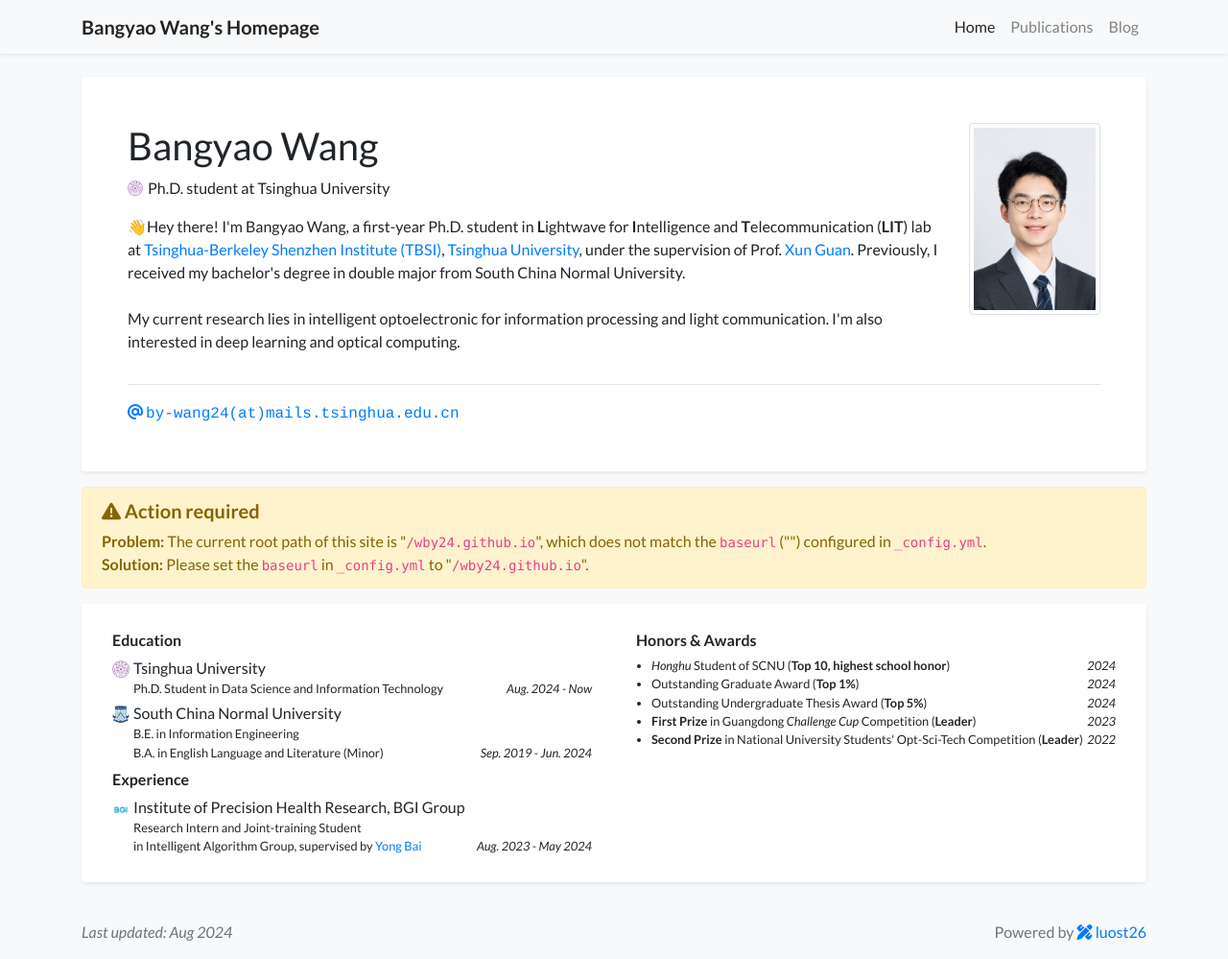
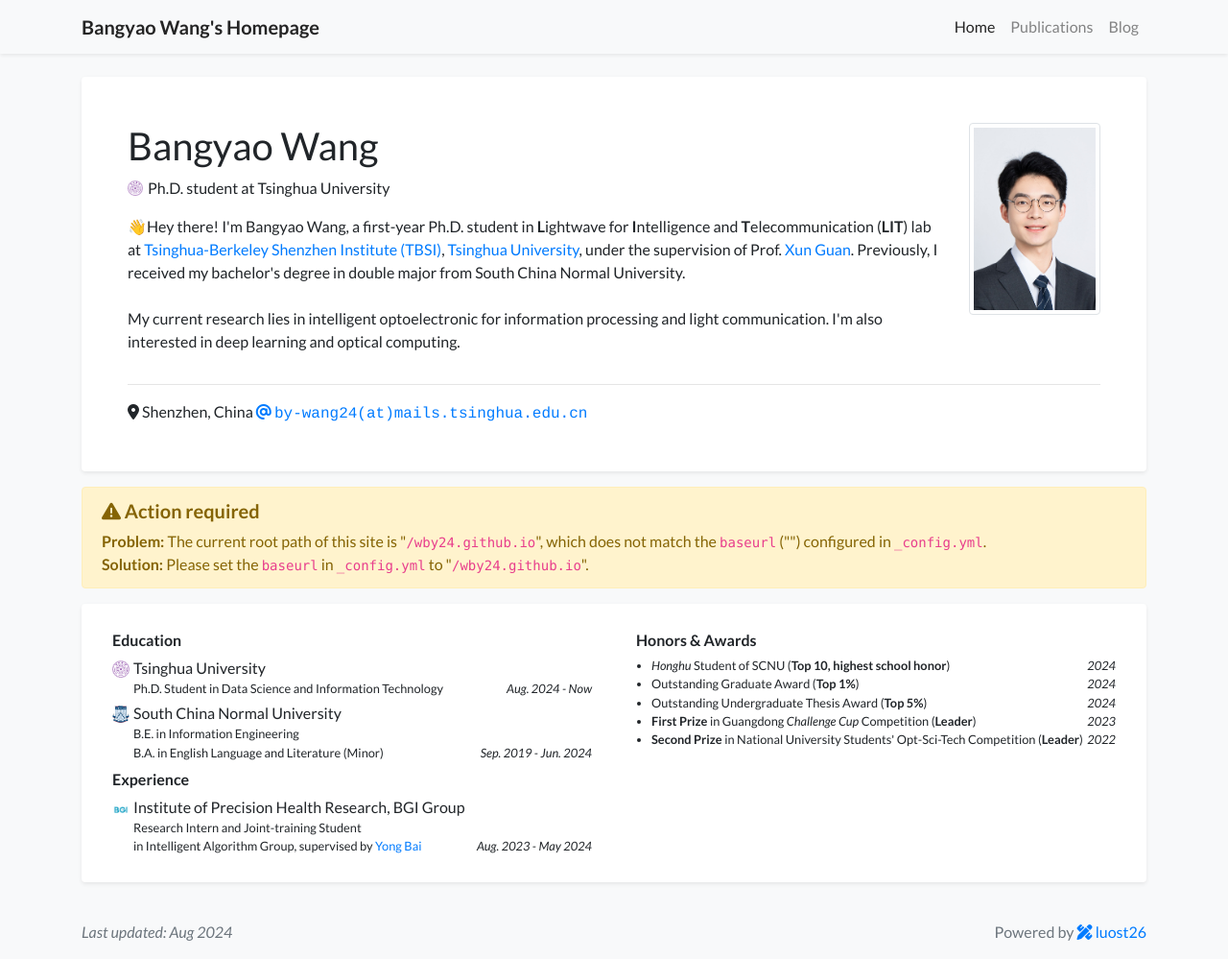
Before and after one commit to wby24/wby24.github.io, a Jekyll site: the page built from index.html, in a window 1280 px wide and 999 px high. Shown: the whole window at 96% size. Built offline with Jekyll 4.4.1, drawn with Linux system fonts in a browser that asks for light colours; a style sheet for code colours, icons or effects is not loaded.

Commit message:
Update profile.yml

```diff
--- a/_data/profile.yml
+++ b/_data/profile.yml
@@ -8,6 +8,7 @@
   name: Ph.D. student at Tsinghua University
 
 email: "by-wang24@mails.tsinghua.edu.cn"
+location: Shenzhen, China
 # cv_link: link-to-your-cv-file
 #gscholar: your_google_scholar_id
 #github: your_github_id
```
